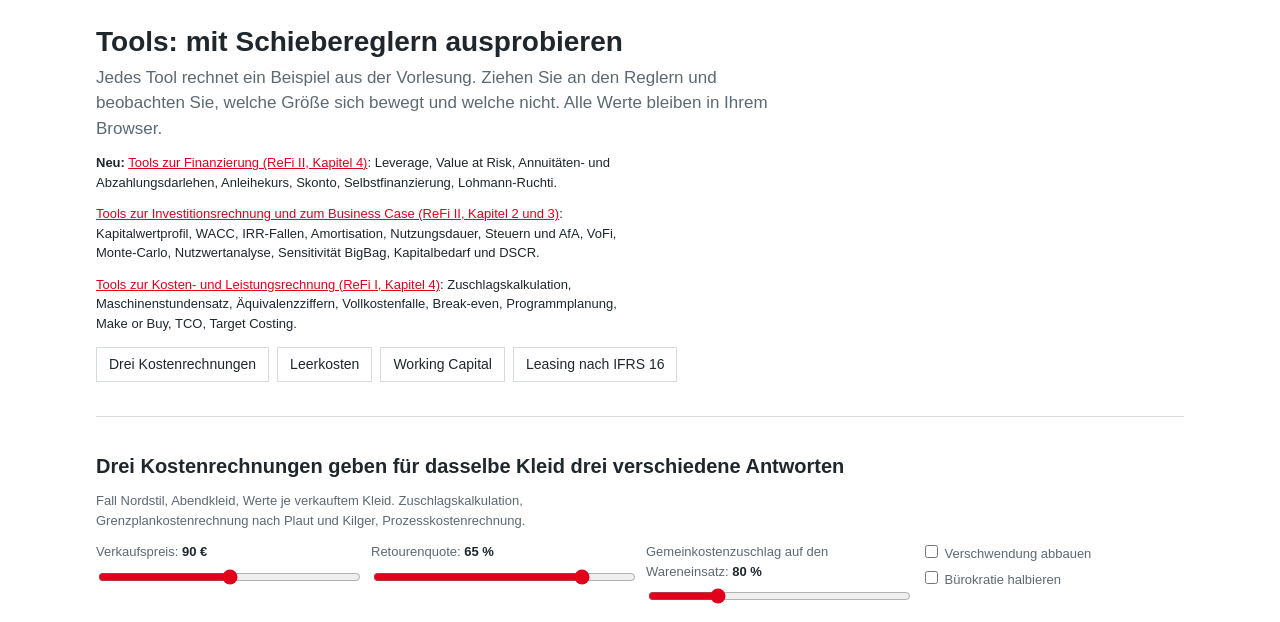
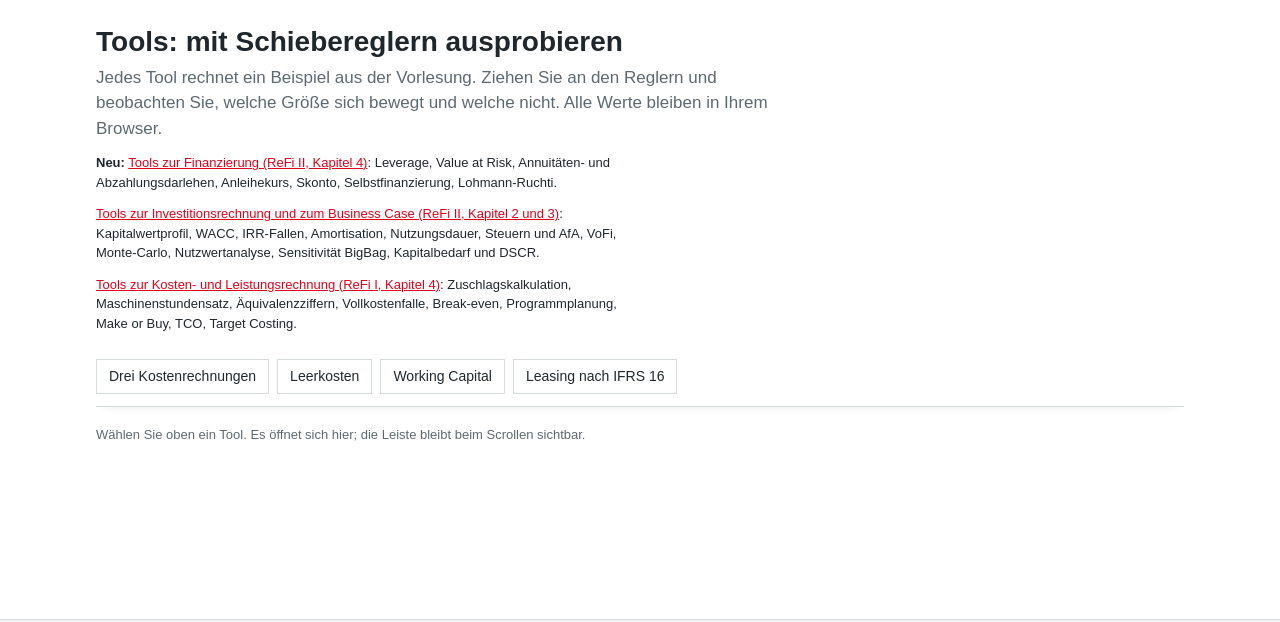
Before and after one commit to cneusser/refi-dhbw, a plain HTML site: page tools.html in a window 1280 px wide. Shown: the part 129-751 px from the top of the page. Drawn offline with Linux system fonts and the light colour scheme.

Commit message:
v0.9.1: Tools einklappbar, Fall Nordstil mit Bild
Co-Authored-By: Claude Opus 5.5 <noreply@anthropic.com>
Claude-Session: https://claude.ai/code/session_01Hu644yD6FYcrcqa51233Ek

```diff
--- a/assets/site.css
+++ b/assets/site.css
@@ -78,3 +78,10 @@ svg text{font-family:var(--f);fill:var(--ink)}
 main{min-width:0;width:100%}
 .grid2>*,.grid3>*,.fields>*,.kpis>*,.tiles>*{min-width:0}
 @media (max-width:700px){nav.main .wrap{flex-wrap:nowrap;overflow-x:auto;scrollbar-width:none}nav.main a{white-space:nowrap}header.site img{height:38px}h1{font-size:24px}}
+/* Tool-Leiste */
+.toolbar{position:sticky;top:0;z-index:20;background:var(--bg,#fff);padding:8px 0 12px;border-bottom:1px solid var(--line);box-shadow:0 6px 10px -10px rgba(0,0,0,.25)}
+.toolbar .blk{margin-top:8px}
+.toolbar .toolnav{margin-top:6px}
+.toolnav a.on{background:var(--red);border-color:var(--red);color:#fff}
+.toolhint{margin-top:18px}
+section.tool[hidden]{display:none!important}
--- /dev/null
+++ b/assets/tools-ui.js
@@ -0,0 +1,26 @@
+/* Tool-Seiten: Navigation bleibt oben sichtbar, Tools sind eingeklappt und öffnen per Klick. */
+(function(){
+  var navs = document.querySelectorAll(".toolnav"); if (!navs.length) return;
+  var first = navs[0], start = first.previousElementSibling && first.previousElementSibling.classList.contains("blk") ? first.previousElementSibling : first;
+  var bar = document.createElement("div"); bar.className = "toolbar";
+  start.parentNode.insertBefore(bar, start);
+  var n = start, last = navs[navs.length - 1];
+  while (n) { var nx = n.nextElementSibling; bar.appendChild(n); if (n === last) break; n = nx; }
+  var tools = Array.prototype.slice.call(document.querySelectorAll("section.tool"));
+  var hint = document.createElement("p"); hint.className = "small muted toolhint"; hint.textContent = "Wählen Sie oben ein Tool. Es öffnet sich hier; die Leiste bleibt beim Scrollen sichtbar.";
+  bar.parentNode.insertBefore(hint, bar.nextSibling);
+  var links = bar.querySelectorAll("a[href^='#']");
+  function show(id){
+    var ok = false;
+    tools.forEach(function(s){ var on = s.id === id; s.hidden = !on; if (on) ok = true; });
+    links.forEach(function(a){ a.classList.toggle("on", a.getAttribute("href") === "#" + id); });
+    hint.hidden = ok;
+    if (ok) { window.dispatchEvent(new Event("resize")); var s = document.getElementById(id); s.querySelectorAll("input").forEach(function(i){ i.dispatchEvent(new Event("input", { bubbles: true })); }); }
+    return ok;
+  }
+  links.forEach(function(a){ a.addEventListener("click", function(e){ e.preventDefault(); var id = a.getAttribute("href").slice(1);
+    if (a.classList.contains("on")) { tools.forEach(function(s){ s.hidden = true; }); a.classList.remove("on"); hint.hidden = false; history.replaceState(null, "", location.pathname + location.search); return; }
+    show(id); history.replaceState(null, "", "#" + id); var y = bar.getBoundingClientRect().bottom + window.scrollY - bar.offsetHeight; window.scrollTo({ top: Math.max(0, y - 8), behavior: "smooth" }); }); });
+  if (!show(location.hash.slice(1))) tools.forEach(function(s){ s.hidden = true; });
+  window.addEventListener("hashchange", function(){ show(location.hash.slice(1)); });
+})();
--- a/tools.html
+++ b/tools.html
@@ -146,5 +146,6 @@ bind(["i_r","i_n","i_i","i_e","i_d"],function(){
   $("i_aha").innerHTML='<b>Beobachten Sie:</b> Das EBITDA steigt um die volle Rate ('+eur(R,1)+' Mio. €), obwohl sich am Geschäft nichts ändert. Der Verschuldungsgrad '+(d2>d1?'steigt':'sinkt')+' von '+eur(d1,2)+'x auf '+eur(d2,2)+'x. Im ersten Jahr ist der Aufwand unter IFRS 16 um '+eur(afa+zins-R,1)+' Mio. € '+(afa+zins>R?'höher':'niedriger')+' (Zins fällt anfangs höher an). Fragen Sie bei jeder Kennzahl: vor oder nach IFRS 16?';
 });
 </script>
+<script src="assets/tools-ui.js"></script>
 </body>
 </html>
```
Also changed, not shown: challenge.html (+17 -5 lines), tools-k2.html (+1 -0 lines), tools-k4.html (+1 -0 lines), tools-k4f.html (+1 -0 lines), assets/nordstil.jpg (added), 1 other file.
